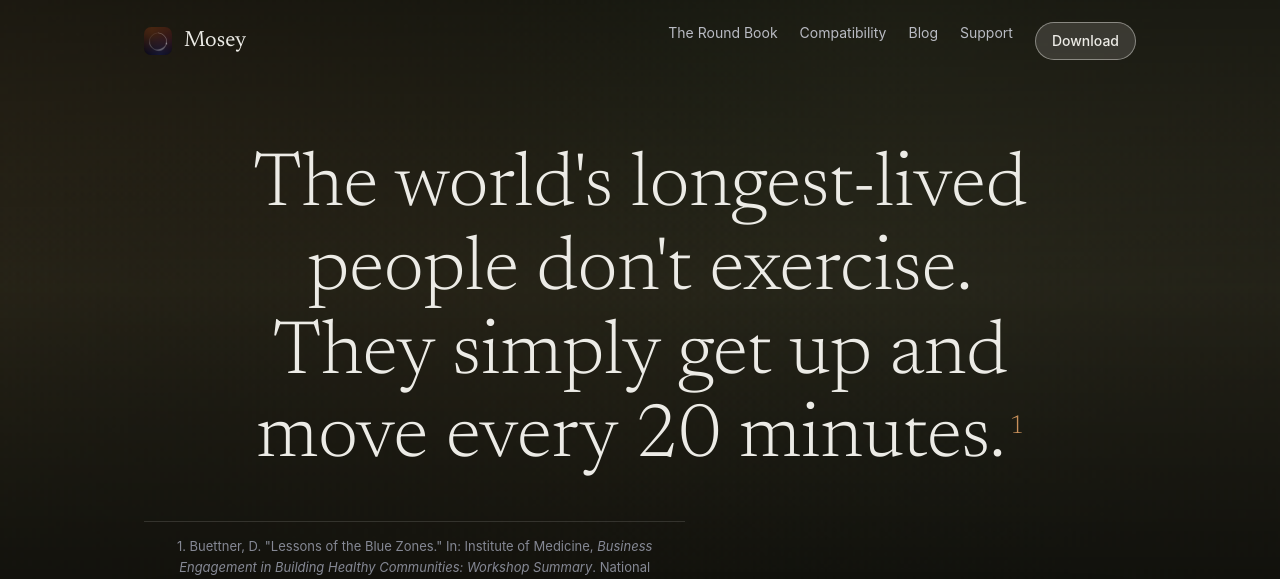
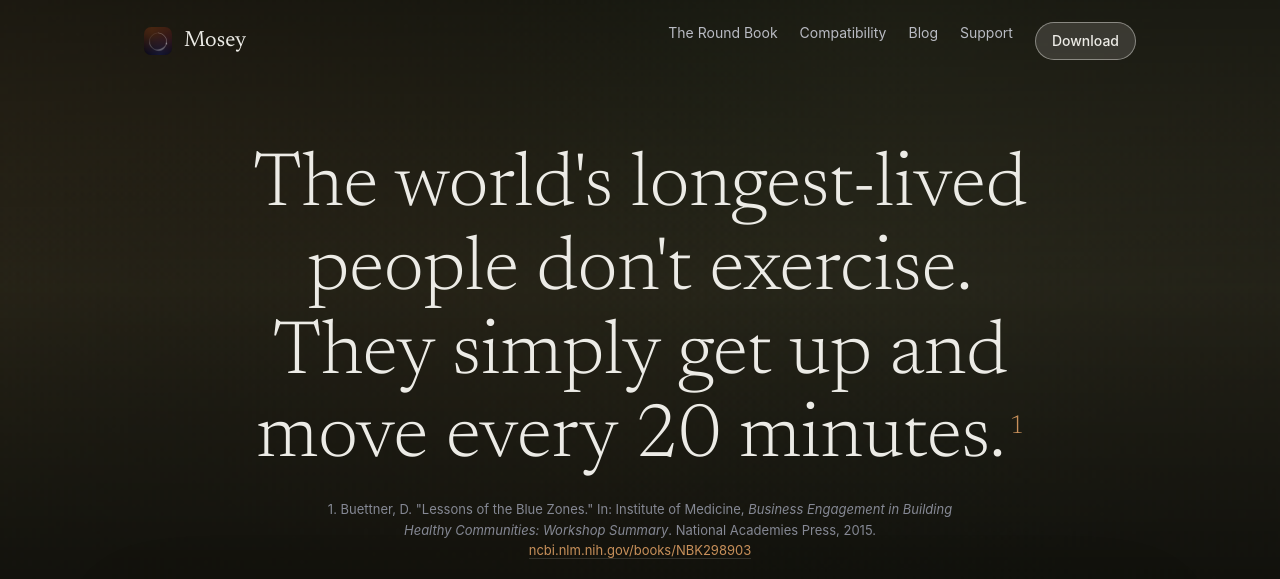
Before and after one commit to akaalias/mosey-site, a Jekyll site: the page built from index.html, in a window 1280 px wide. Shown: the top 579 px of the page. Built offline with Jekyll 4.4.1, drawn with Linux system fonts in a browser that asks for light colours.

Commit message:
Homepage: the source sits quietly under the finding, no rule above it

```diff
--- a/index.html
+++ b/index.html
@@ -13,6 +13,7 @@ description: "The longest-lived people are nudged into moving every twenty minut
   .hero p.lede + p.lede { margin-bottom:26px; }
   a.fn { font-size:11px; vertical-align:super; margin-left:3px; border:0; color:var(--accent); }
   .source { font-size:13px; color:var(--muted); max-width:66ch; margin:40px 0 0; padding-top:14px; border-top:1px solid var(--hair); }
+  .finding .source { margin:18px auto 0; padding-top:0; border-top:0; text-align:center; max-width:80ch; }
   .hero .cta { display:flex; gap:14px; align-items:center; flex-wrap:wrap; }
   .hero .cta .free { font-size:13px; color:var(--muted); }
   .hero .ring { position:relative; aspect-ratio:1; }
```
